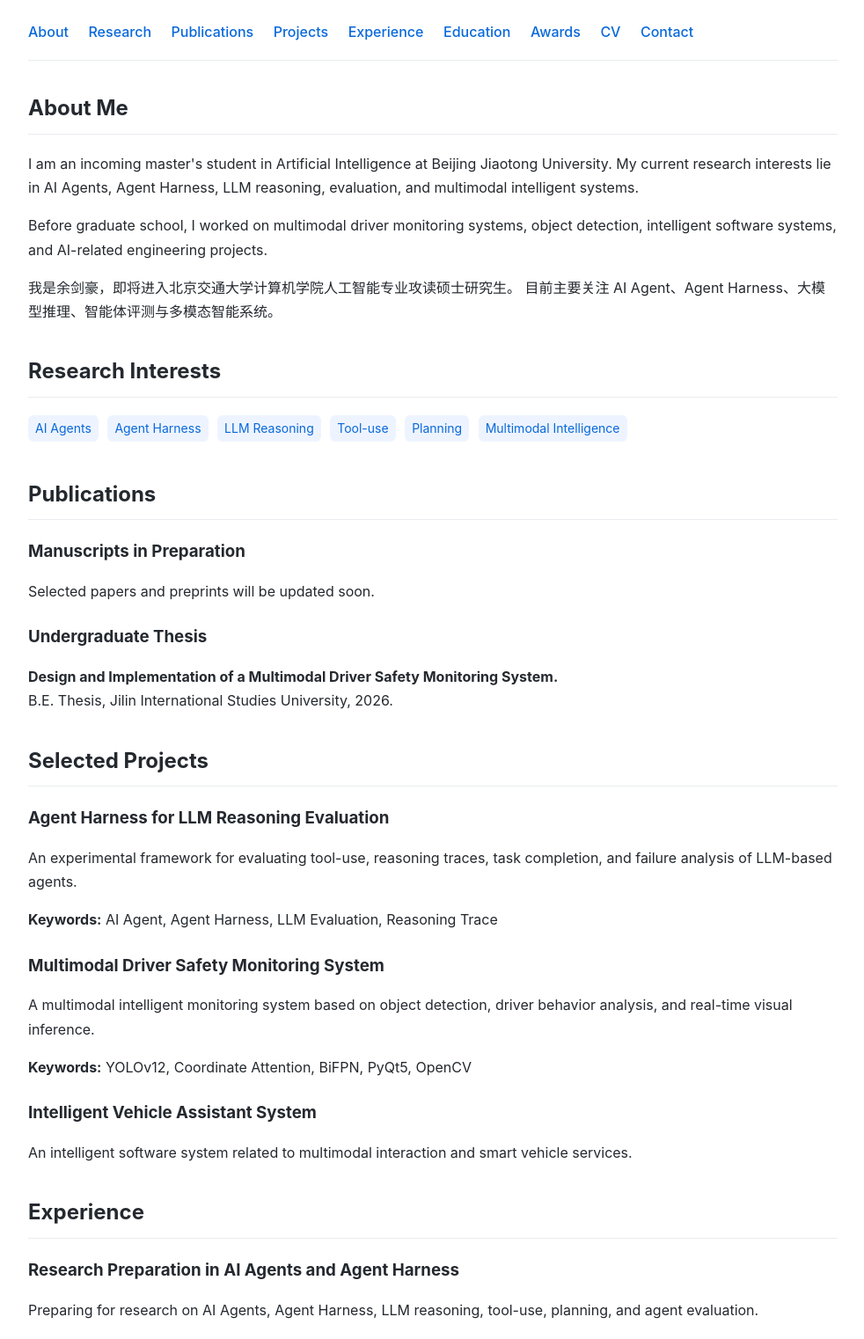
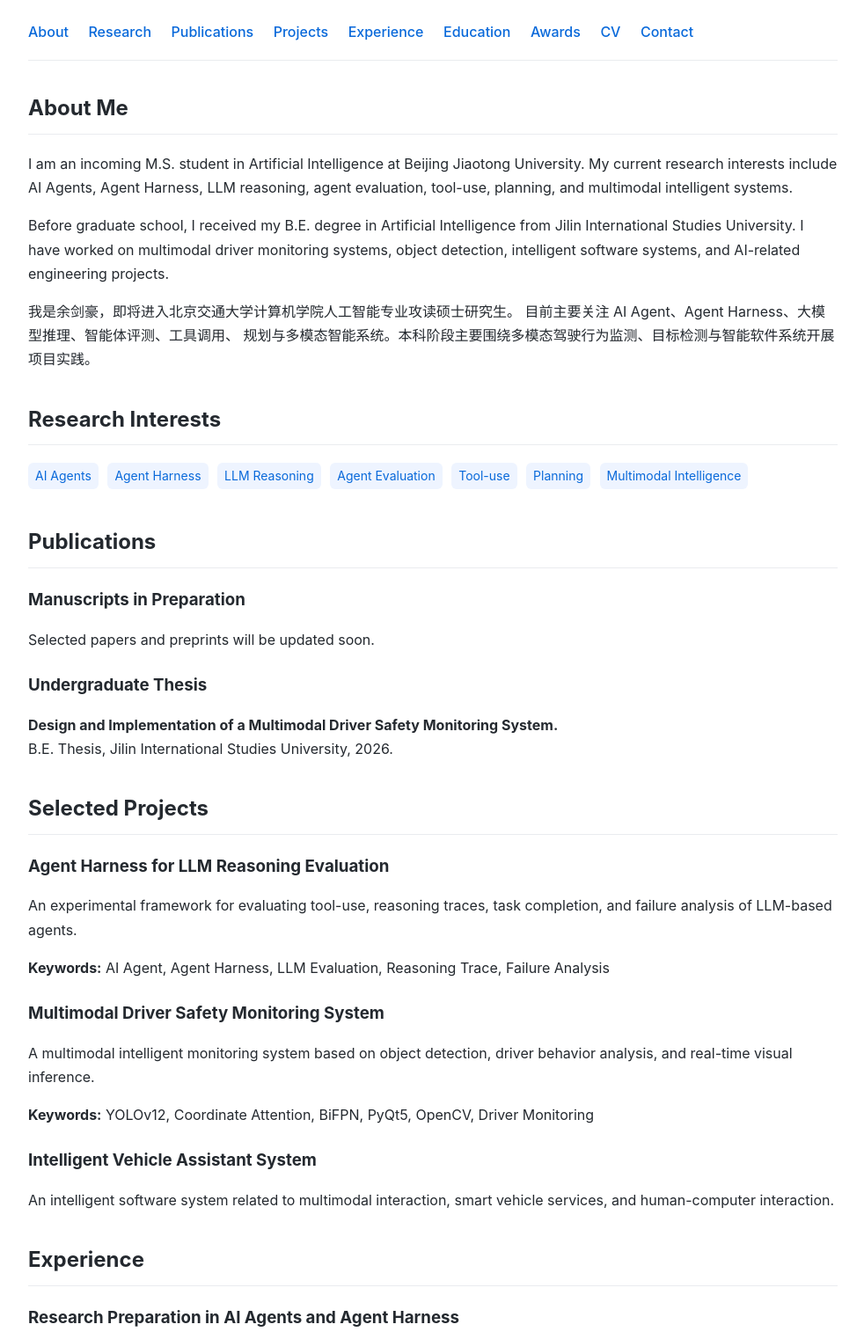
Before and after one commit to JianhaoYu-AI/JianhaoYu-AI.github.io, a plain HTML site: page index.html in a window 1280 px wide. Shown: the part 366-1888 px from the top of the page at 88% size, without its empty margins (148-1130 px from the left). Drawn offline with Linux system fonts and the light colour scheme.

Commit message:
Update index.html

```diff
--- a/index.html
+++ b/index.html
@@ -3,7 +3,7 @@
 <head>
   <meta charset="UTF-8" />
   <meta name="viewport" content="width=device-width, initial-scale=1.0" />
-  <title>Jianhao Yu| Homepage</title>
+  <title>Jianhao Yu | Homepage</title>
 
   <style>
     body {
@@ -112,6 +112,11 @@
         width: 120px;
         height: 120px;
       }
+
+      nav a {
+        display: inline-block;
+        margin-bottom: 8px;
+      }
     }
   </style>
 </head>
@@ -119,18 +124,21 @@
 <body>
   <div class="container">
     <header class="header">
-      <img src="头像.jpg" alt="Yu Jianhao" class="avatar" />
+      <img src="头像.jpg" alt="Jianhao Yu" class="avatar" />
 
       <div>
-        <h1>Jianhao Yu</h1>
+        <h1>Jianhao Yu / 余剑豪</h1>
+
         <p class="subtitle">
           M.S. Student in Artificial Intelligence<br />
           School of Computer and Information Technology, Beijing Jiaotong University
         </p>
+
         <p>
           Research Interests:
           <strong>AI Agents, Agent Harness, LLM Reasoning, Multimodal Intelligence</strong>
         </p>
+
         <p>
           GitHub:
           <a href="https://github.com/JianhaoYu-AI">github.com/JianhaoYu-AI</a><br />
@@ -153,32 +161,40 @@
 
     <section id="about">
       <h2>About Me</h2>
+
       <p>
-        I am an incoming master's student in Artificial Intelligence at Beijing Jiaotong University.
-        My current research interests lie in AI Agents, Agent Harness, LLM reasoning,
-        evaluation, and multimodal intelligent systems.
+        I am an incoming M.S. student in Artificial Intelligence at Beijing Jiaotong University.
+        My current research interests include AI Agents, Agent Harness, LLM reasoning,
+        agent evaluation, tool-use, planning, and multimodal intelligent systems.
       </p>
+
       <p>
-        Before graduate school, I worked on multimodal driver monitoring systems,
-        object detection, intelligent software systems, and AI-related engineering projects.
+        Before graduate school, I received my B.E. degree in Artificial Intelligence from
+        Jilin International Studies University. I have worked on multimodal driver monitoring
+        systems, object detection, intelligent software systems, and AI-related engineering projects.
       </p>
+
       <p>
         我是余剑豪，即将进入北京交通大学计算机学院人工智能专业攻读硕士研究生。
-        目前主要关注 AI Agent、Agent Harness、大模型推理、智能体评测与多模态智能系统。
+        目前主要关注 AI Agent、Agent Harness、大模型推理、智能体评测、工具调用、
+        规划与多模态智能系统。本科阶段主要围绕多模态驾驶行为监测、目标检测与智能软件系统开展项目实践。
       </p>
     </section>
 
     <section id="research">
       <h2>Research Interests</h2>
+
       <p>
         <span class="tag">AI Agents</span>
         <span class="tag">Agent Harness</span>
         <span class="tag">LLM Reasoning</span>
+        <span class="tag">Agent Evaluation</span>
         <span class="tag">Tool-use</span>
         <span class="tag">Planning</span>
         <span class="tag">Multimodal Intelligence</span>
       </p>
     </section>
+
     <section id="publications">
       <h2>Publications</h2>
 
@@ -197,6 +213,7 @@
         </p>
       </div>
     </section>
+
     <section id="projects">
       <h2>Selected Projects</h2>
 
@@ -206,7 +223,9 @@
           An experimental framework for evaluating tool-use, reasoning traces,
           task completion, and failure analysis of LLM-based agents.
         </p>
-        <p><strong>Keywords:</strong> AI Agent, Agent Harness, LLM Evaluation, Reasoning Trace</p>
+        <p>
+          <strong>Keywords:</strong> AI Agent, Agent Harness, LLM Evaluation, Reasoning Trace, Failure Analysis
+        </p>
       </div>
 
       <div class="item">
@@ -215,24 +234,28 @@
           A multimodal intelligent monitoring system based on object detection,
           driver behavior analysis, and real-time visual inference.
         </p>
-        <p><strong>Keywords:</strong> YOLOv12, Coordinate Attention, BiFPN, PyQt5, OpenCV</p>
+        <p>
+          <strong>Keywords:</strong> YOLOv12, Coordinate Attention, BiFPN, PyQt5, OpenCV, Driver Monitoring
+        </p>
       </div>
 
       <div class="item">
         <h3>Intelligent Vehicle Assistant System</h3>
         <p>
-          An intelligent software system related to multimodal interaction and smart vehicle services.
+          An intelligent software system related to multimodal interaction,
+          smart vehicle services, and human-computer interaction.
         </p>
       </div>
     </section>
+
     <section id="experience">
       <h2>Experience</h2>
 
       <div class="item">
         <h3>Research Preparation in AI Agents and Agent Harness</h3>
         <p>
-      Preparing for research on AI Agents, Agent Harness, LLM reasoning, tool-use,
-      planning, and agent evaluation.
+          Preparing for research on AI Agents, Agent Harness, LLM reasoning,
+          tool-use, planning, and agent evaluation.
         </p>
       </div>
 
@@ -252,6 +275,7 @@
         </p>
       </div>
     </section>
+
     <section id="education">
       <h2>Education</h2>
 
@@ -268,6 +292,7 @@
 
     <section id="awards">
       <h2>Awards & Honors</h2>
+
       <ul>
         <li>National Scholarship / President Scholarship</li>
         <li>Outstanding Graduate</li>
@@ -278,17 +303,22 @@
         <li>Provincial Champion, China International College Students' Innovation Competition</li>
       </ul>
     </section>
+
     <section id="cv">
       <h2>CV</h2>
+
       <p>
         My CV will be updated soon.
       </p>
     </section>
+
     <section id="contact">
       <h2>Contact</h2>
+
       <p>
-        Email: your_email@example.com<br />
-        GitHub: <a href="https://github.com/JianhaoYu-AI">https://github.com/JianhaoYu-AI</a>
+        Email: yujianhao2138@gmail.com<br />
+        GitHub:
+        <a href="https://github.com/JianhaoYu-AI">https://github.com/JianhaoYu-AI</a>
       </p>
     </section>
   </div>
```
Lines whose indentation alone changed are shown as unchanged.
